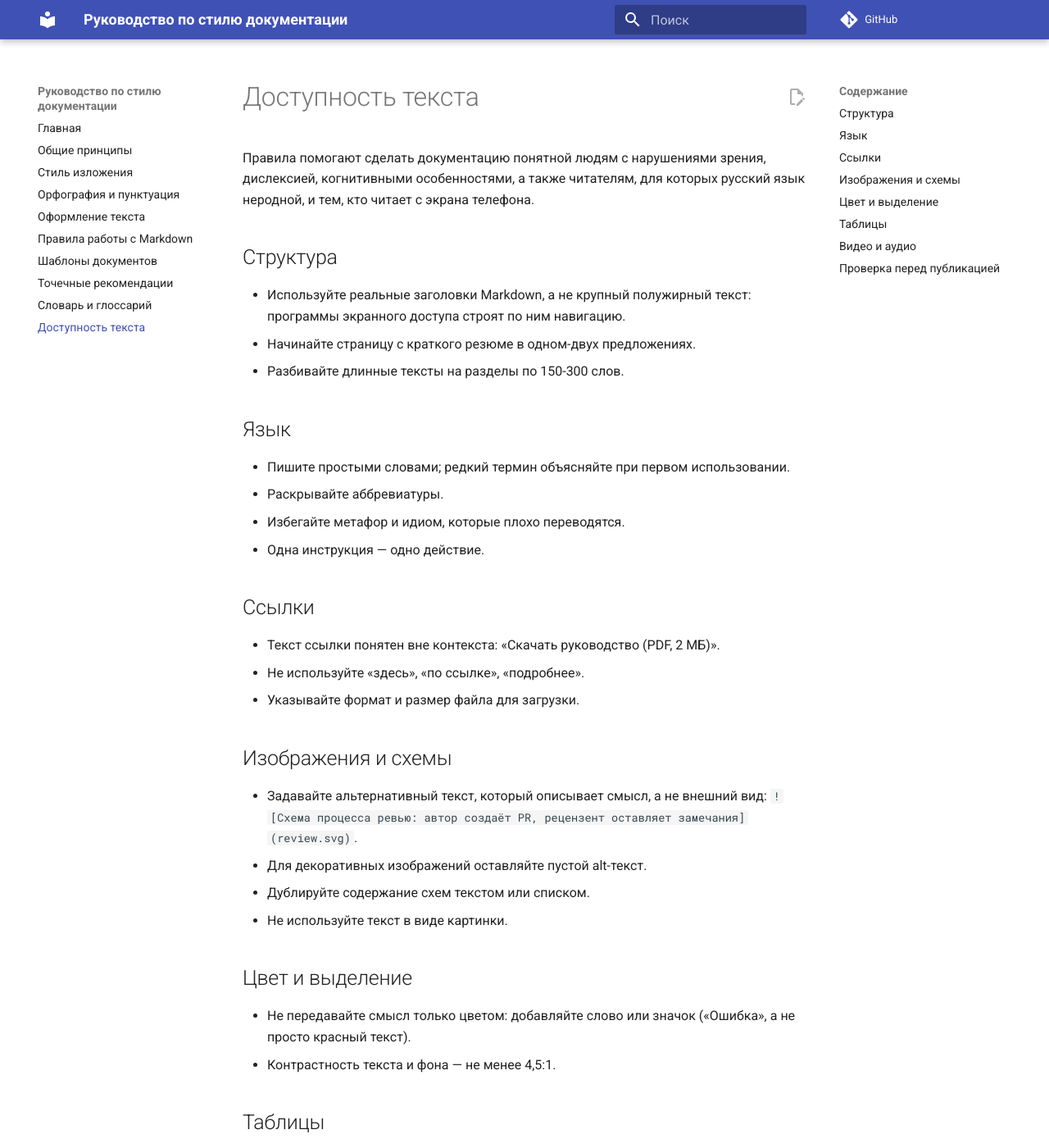
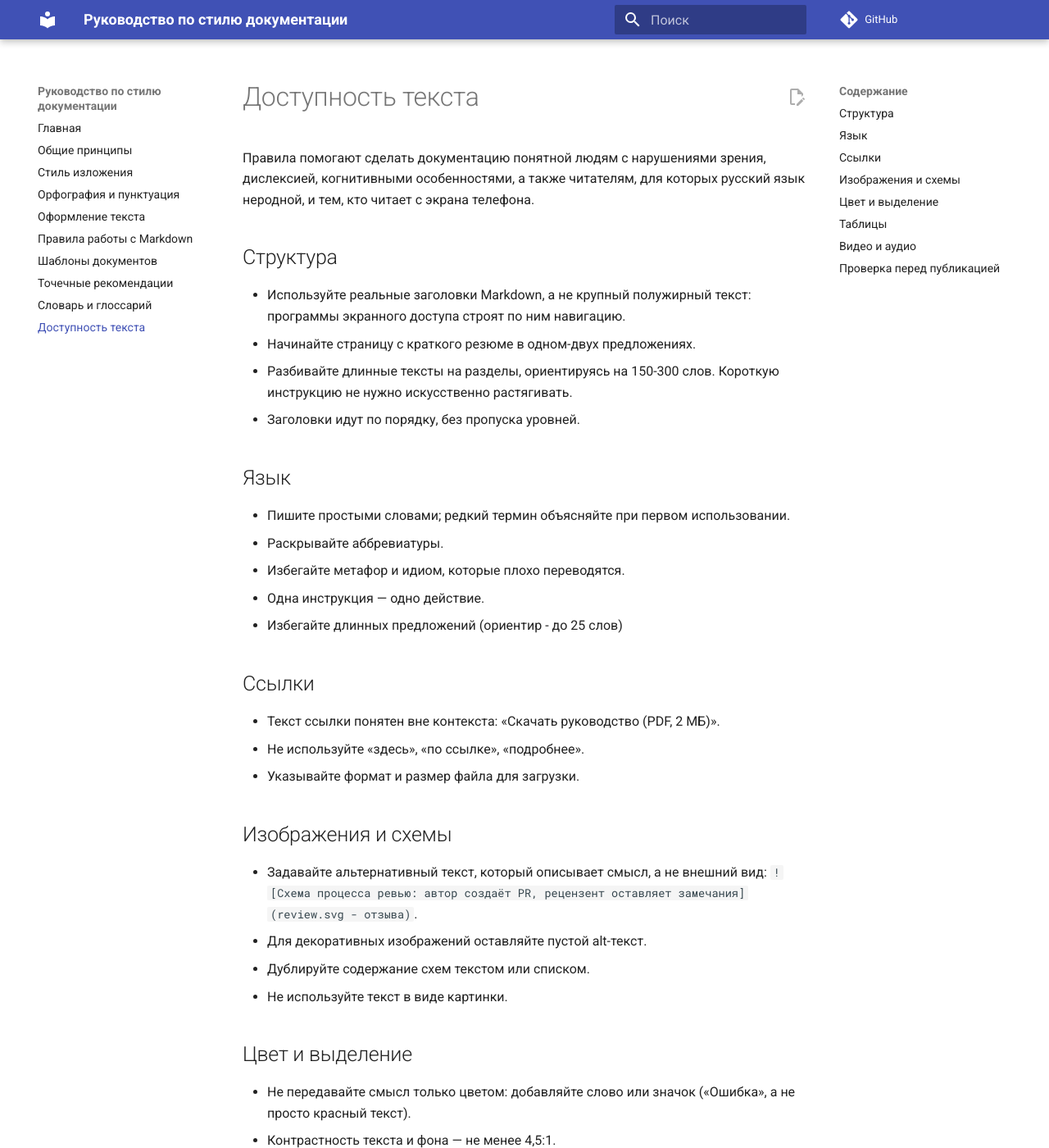
Before and after one commit to MKYrii/style-guide-project, an MkDocs documentation site: the page built from docs/accessibility.md, in a window 1280 px wide and 1400 px high. Shown: the whole window at 82% size. Built offline with MkDocs 1.6.1 and Material for MkDocs 9.7.7, drawn with Linux system fonts in a browser that asks for light colours; comment, search, counter and statistics services are not loaded; some of the changed text lies outside the part shown.

```diff
--- a/docs/accessibility.md
+++ b/docs/accessibility.md
@@ -6,7 +6,8 @@
 
 - Используйте реальные заголовки Markdown, а не крупный полужирный текст: программы экранного доступа строят по ним навигацию.
 - Начинайте страницу с краткого резюме в одном-двух предложениях.
-- Разбивайте длинные тексты на разделы по 150-300 слов.
+- Разбивайте длинные тексты на разделы, ориентируясь на 150-300 слов. Короткую инструкцию не нужно искусственно растягивать.
+- Заголовки идут по порядку, без пропуска уровней.
 
 ## Язык
 
@@ -14,6 +15,7 @@
 - Раскрывайте аббревиатуры.
 - Избегайте метафор и идиом, которые плохо переводятся.
 - Одна инструкция — одно действие.
+- Избегайте длинных предложений (ориентир - до 25 слов)
 
 ## Ссылки
 
@@ -23,7 +25,7 @@
 
 ## Изображения и схемы
 
-- Задавайте альтернативный текст, который описывает смысл, а не внешний вид: `![Схема процесса ревью: автор создаёт PR, рецензент оставляет замечания](review.svg)`.
+- Задавайте альтернативный текст, который описывает смысл, а не внешний вид: `![Схема процесса ревью: автор создаёт PR, рецензент оставляет замечания](review.svg - отзыва)`.
 - Для декоративных изображений оставляйте пустой alt-текст.
 - Дублируйте содержание схем текстом или списком.
 - Не используйте текст в виде картинки.
```
Also changed, not shown: other parts of docs/accessibility.md (+1 -1 lines).
